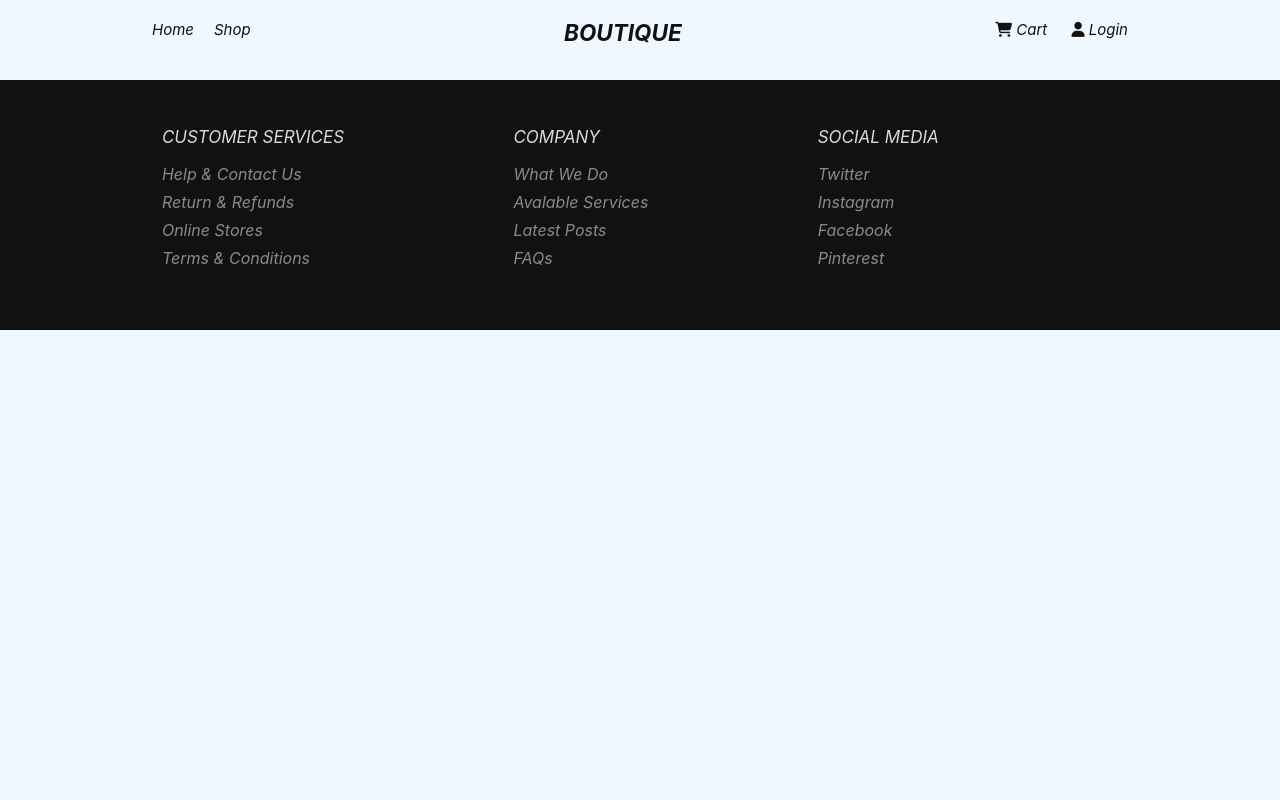
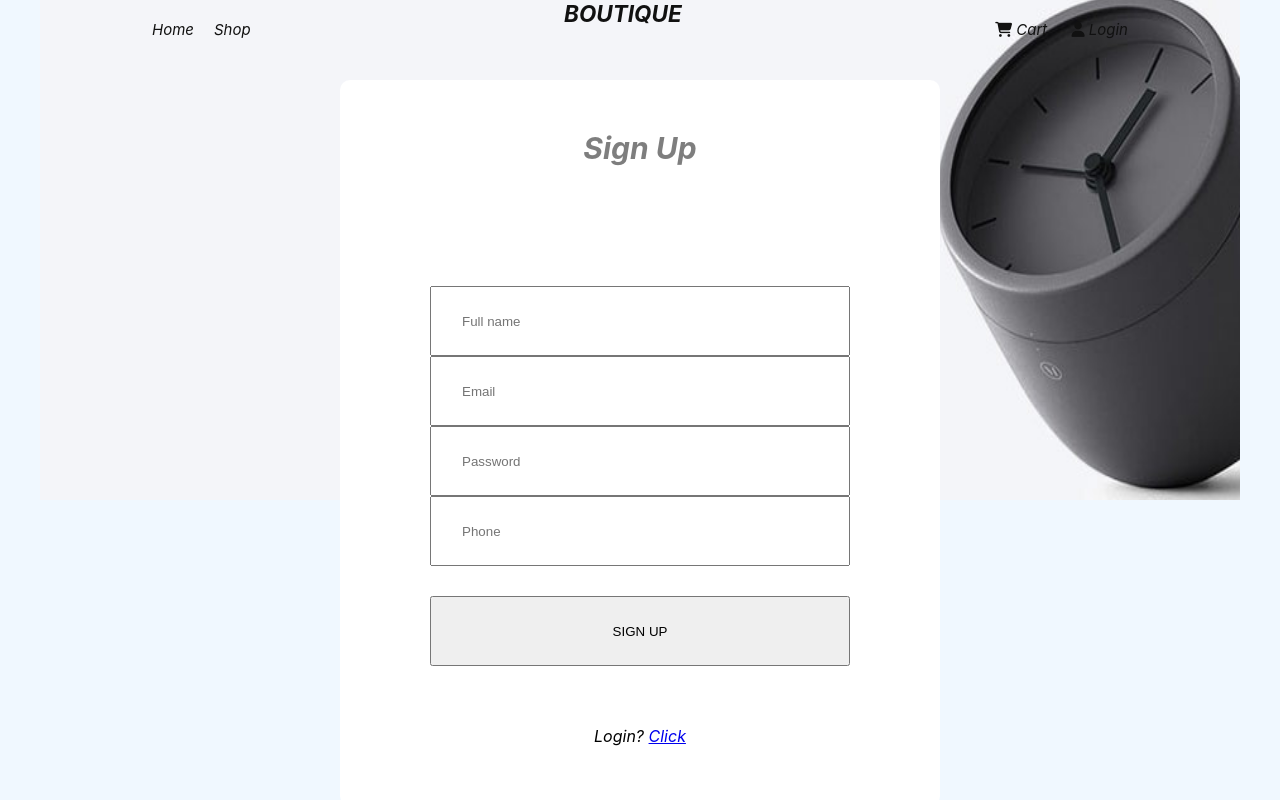
Before and after one commit to Hoangbim/RJS301-ASM03, a React (Create React App) app: page /register in a window 1280 px wide. Shown: the top 800 px of the page. Built offline with nearby package versions, Linux system fonts and the light colour scheme; no server answers.

Commit message:
update 22/1
chỉnh sửa login và register component

```diff
--- a/src/components/contents/ProductsItem.js
+++ b/src/components/contents/ProductsItem.js
@@ -58,6 +58,22 @@ const ItemWrapper = styled.div`
   text-align: center;
   margin: 20px 0 0 0;
 
+  animation-name: appear;
+  animation-duration: 1.5s;
+
+
+  @keyframes appear {
+    0% {
+      transform: scale(0);
+      opacity: 0;
+    }
+    90% { opacity: 0.6}
+    100% {transform: scale(1);
+    opacity: 1;}
+  };
+
+
+
 
   a {
     text-decoration: none;
--- a/src/index.css
+++ b/src/index.css
@@ -1,7 +1,13 @@
+* {
+  box-sizing: border-box;
+  margin: 0;
+  padding: 0;
+}
+
 body {
   margin: 0;
-  font-family: -apple-system, BlinkMacSystemFont, "Segoe UI", "Roboto", "Oxygen",
-    "Ubuntu", "Cantarell", "Fira Sans", "Droid Sans", "Helvetica Neue",
+  font-family: -apple-system, BlinkMacSystemFont, 'Segoe UI', 'Roboto', 'Oxygen',
+    'Ubuntu', 'Cantarell', 'Fira Sans', 'Droid Sans', 'Helvetica Neue',
     sans-serif;
   -webkit-font-smoothing: antialiased;
   -moz-osx-font-smoothing: grayscale;
@@ -10,7 +16,7 @@ body {
 }
 
 code {
-  font-family: source-code-pro, Menlo, Monaco, Consolas, "Courier New",
+  font-family: source-code-pro, Menlo, Monaco, Consolas, 'Courier New',
     monospace;
 }
 :root {
--- a/src/pages/DetailPage.jsx
+++ b/src/pages/DetailPage.jsx
@@ -10,7 +10,7 @@ function DetailPage() {
   //đặt giá trị trang hiện tại
   const dispatch = useDispatch();
   useEffect(() => {
-    dispatch(modalAction.setHomePage());
+    dispatch(modalAction.setShopPage());
   }, []);
   //nhận giá trị product hiện tại
   const currentProduct = useSelector((state) => state.product.currentProduct);
--- a/src/pages/LoginPage.jsx
+++ b/src/pages/LoginPage.jsx
@@ -1,13 +1,50 @@
-import React from "react";
-import Footer from "../components/layout/Footer";
-import NavBar from "../components/layout/NavBar";
+import React from 'react';
+import styled from 'styled-components';
+import Footer from '../components/layout/Footer';
+import NavBar from '../components/layout/NavBar';
+import { Link, useNavigate } from 'react-router-dom';
+
 function LoginPage() {
+  const navigate = useNavigate();
+  const goToSignUpPage = () => {
+    navigate('/register', { replace: true });
+  };
   return (
-    <div>
+    <LoginWrapper backgroundImg="images/banner1.jpg">
       <NavBar />
-      <Footer />
-    </div>
+      {/* <img src="./images/banner1.jpg" alt="" />
+      <img src="./images/banner1.jpg" alt="" />
+      <Footer /> */}
+      <div className="login-form">
+        <h3>Sign Up</h3>
+        <input type="text" className="input name-input" />{' '}
+        <input type="text" className="input email-input" />
+        <input type="password" className="input pass-input" />
+        <input type="text" className="input phone-input" />
+        <button className="signup-btn" onClick={goToSignUpPage}>
+          SIGN UP
+        </button>
+        <p>
+          Login? <Link to={'/login'}></Link>
+        </p>
+      </div>
+    </LoginWrapper>
   );
 }
 
 export default LoginPage;
+const LoginWrapper = styled.div`
+  max-width: 996px;
+  margin: auto;
+  background-image: url('${(props) => props.backgroundImg}');
+  height: 500px; /* You must set a specified height */
+  background-position: center; /* Center the image */
+  background-repeat: repeat; /* Do not repeat the image */
+  background-size: 100% 100%; /* Resize the background image to cover the entire container */
+  img {
+    width: 100%;
+    height: auto;
+    margin: 0;
+    padding: 0;
+  }
+`;
--- a/src/pages/RegisterPage.jsx
+++ b/src/pages/RegisterPage.jsx
@@ -1,13 +1,92 @@
-import React from "react";
-import Footer from "../components/layout/Footer";
-import NavBar from "../components/layout/NavBar";
+import React from 'react';
+import Footer from '../components/layout/Footer';
+import NavBar from '../components/layout/NavBar';
+import styled from 'styled-components';
+import { Link } from 'react-router-dom';
 function RegisterPage() {
+  const nameChangeHandler = (e) => {
+    console.log(e.target.value);
+  };
   return (
-    <div>
+    <RegisterWrapper backgroundImg="images/banner1.jpg">
       <NavBar />
+      {/* <img src="./images/banner1.jpg" alt="" />
+      <img src="./images/banner1.jpg" alt="" />
+      <Footer /> */}
+      <div className="register-form">
+        <h3 className="sign-up">Sign Up</h3>
+        <input
+          type="text"
+          className="input name-input"
+          placeholder="Full name"
+          onChange={nameChangeHandler}
+        />{' '}
+        <input type="text" className="input email-input" placeholder="Email" />
+        <input
+          type="password"
+          className="input pass-input"
+          placeholder="Password"
+        />
+        <input type="text" className="input phone-input" placeholder="Phone" />
+        <button className="signup-btn">SIGN UP</button>
+        <p className="link-to__login">
+          Login? <Link to={'/login'}>Click</Link>
+        </p>
+      </div>
       <Footer />
-    </div>
+    </RegisterWrapper>
   );
 }
 
 export default RegisterPage;
+
+const RegisterWrapper = styled.div`
+  max-width: 1200px;
+  margin: auto;
+  // background-image: url('${(props) => props.backgroundImg}');
+  background: url('${(props) => props.backgroundImg}');
+  height: 500px; /* You must set a specified height */
+  background-position: center; /* Center the image */
+  background-repeat: repeat; /* Do not repeat the image */
+  background-size: 200% 200%; /* Resize the background image to cover the entire container */
+
+  .sign-up {
+    margin-top: 50px;
+    font-size: var(--fontsize-blur_title);
+    opacity: 0.5;
+  }
+
+  img {
+    width: 100%;
+    height: auto;
+    margin: 0;
+    padding: 0;
+  }
+  .register-form {
+    display: flex;
+    flex-direction: column;
+    width: 50%;
+    margin: auto;
+    border-radius: 10px;
+    background-color: white;
+    h3 {
+      margin-bottom: 120px;
+      font-size: 30px;
+    }
+  }
+  .input {
+    height: 70px;
+    width: 70%;
+    margin: auto;
+    padding: 0 30px;
+  }
+  .signup-btn {
+    height: 70px;
+    margin: 30px auto;
+    width: 70%;
+    padding: 0 30px;
+  }
+  .link-to__login {
+    margin: 30px auto 60px auto;
+  }
+`;
```
